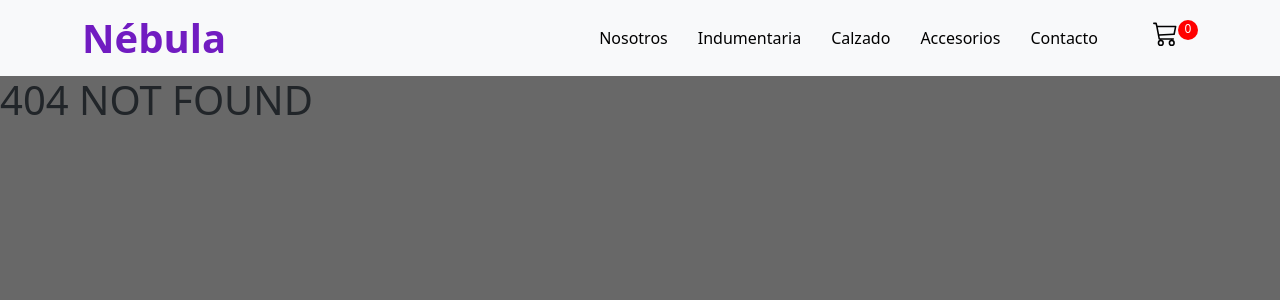
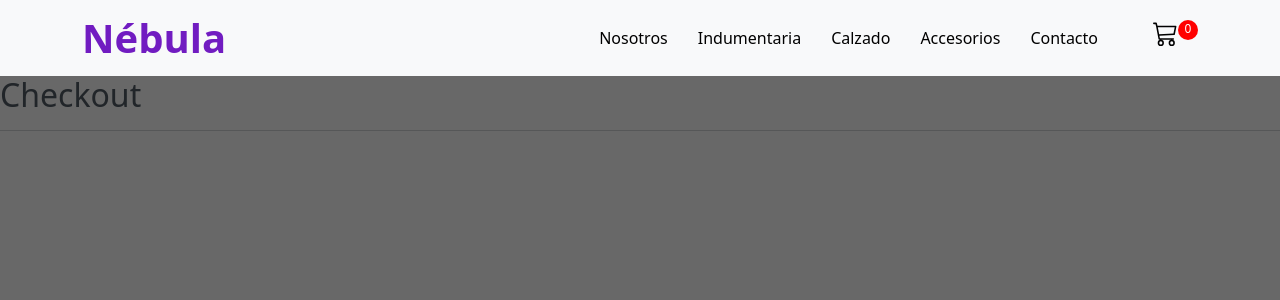
Before and after one commit to lulibona/lucila-ecommerce, a React (Vite) app: page /checkout in a window 1280 px wide. Before the commit this address had no page. Shown: the top 300 px of the page. Built offline with nearby package versions, Linux system fonts and the light colour scheme.

Commit message:
firebase added

```diff
--- a/src/App.jsx
+++ b/src/App.jsx
@@ -8,6 +8,7 @@
 import ItemDetailContainer from './components/ItemDetailContainer/ItemDetailContainer';
 import { CartProvider } from './context/CartContext';
 import { CartView } from './components/CartView/CartView';
+import { Checkout }  from './components/Checkout/Checkout';
 
 function App() {
 
@@ -23,6 +24,7 @@
               <Route path='/item/:itemId' element={<ItemDetailContainer />}/>
               <Route path='/contacto' element={<Contacto />}/>
               <Route path='/cart' element={<CartView />}/>
+              <Route path='/checkout' element={<Checkout />}/>
               <Route path='*' element={<h1>404 NOT FOUND</h1>}/>
             </Routes>
           </BrowserRouter>
--- a/src/asyncMock.js
+++ b/src/asyncMock.js
@@ -115,3 +115,6 @@
 //         }, 500)
 //     })
 // }
+
+
+//   FIREBASE LINK:    https://console.firebase.google.com/u/0/project/nebula-ecommerce-c8397/firestore/data/~2Fproductos~2Fj48m2n7Nz5qal1krtySm?hl=es
--- /dev/null
+++ b/src/components/Checkout/Checkout.jsx
@@ -0,0 +1,139 @@
+// import { useContext, useState } from "react"
+// import { CartContext } from "../../context/CartContext"
+// import { collection, getDocs, addDoc, updateDoc, doc, getDoc, documentId, writeBatch, query, where } from "firebase/firestore"
+// import { db } from "../../firebase/config"
+// import { Link, Navigate } from "react-router-dom"
+// import { Formik, Form, Field, ErrorMessage } from "formik"
+// import * as Yup from 'yup'
+
+export const Checkout = () => {
+    return(
+        <div>
+            <h2>Checkout</h2>
+            <hr />
+        </div>
+    )
+}
+
+
+
+// const schema = Yup.object().shape({
+//     nombre: Yup.string()
+//                 .min(3, "El nombre es demasiado corto")
+//                 .max(20, "Máximo 20 caracteres")
+//                 .required("Este campo es obligatorio"),
+//     direccion: Yup.string()
+//                 .min(6, "La direccion es demasiado corta")
+//                 .max(20, "Máximo 20 caracteres")
+//                 .required("Este campo es obligatorio"),
+//     email: Yup.string()
+//                 .required("Este campo es obligatorio")
+//                 .email("El email es inválido")
+// })
+
+// const Checkout = () => {
+//     const { cart, totalCompra, vaciarCarrito } = useContext(CartContext)
+
+//     const [loading, setLoading] = useState(false)
+//     const [orderId, setOrderId] = useState(null)
+
+//     const handleSubmit = async (values) => {
+//         setLoading(true)
+//         // validaciones de formulario
+//         // if (!validaciones) return
+
+//         const orden = {
+//             cliente: values,
+//             items: cart.map(item => ({id: item.id, precio: item.precio, cantidad: item.cantidad, nombre: item.nombre})),
+//             total: totalCompra(),
+//             fyh: new Date()
+//         }
+
+//         const batch = writeBatch(db)
+//         const ordersRef = collection(db, "orders")
+//         const productosRef = collection(db, "productos")
+//         const q = query(productosRef, where( documentId(), "in", cart.map(item => item.id) ))
+
+//         const productos = await getDocs(q)
+//         const outOfStock = []
+
+//         productos.docs.forEach((doc) => {
+//             const item = cart.find(prod => prod.id === doc.id )
+//             const stock = doc.data().stock
+
+//             if (stock >= item.cantidad) {
+//                 batch.update(doc.ref, {
+//                     stock: stock - item.cantidad
+//                 })
+//             } else {
+//                 outOfStock.push(item)
+//             }
+//         })
+
+//         if (outOfStock.length === 0) {
+//             await batch.commit()
+//             const doc = await addDoc(ordersRef, orden)
+
+//             vaciarCarrito()
+//             setOrderId(doc.id)
+//         } else {
+//             alert("Hay items sin stock")
+//             console.log(outOfStock)
+//         }
+
+//         // addDoc(ordersRef, orden)
+//         //     .then((doc) => {
+//         //         console.log(doc.id)
+//         //         vaciarCarrito()
+//         //         setOrderId(doc.id)
+//         //     })
+//         setLoading(false)
+//     }
+
+//     if (orderId) {
+//         return (
+//             <div className="container my-5">
+//                 <h2 className="text-4xl">Tu compra se registró exitosamente!</h2>
+//                 <hr/>
+//                 <p>Tu número de orden es: <strong>{orderId}</strong></p>
+
+//                 <Link to="/">Volver</Link>
+//             </div>
+//         )
+//     }
+
+//     if (cart.length === 0 ) {
+//         return <Navigate to="/"/>
+//     }
+
+//     return (
+//         <div className="container my-5">
+//             <h2>Checkout</h2>
+//             <hr/>
+
+//             <Formik
+//                 initialValues={{
+//                     nombre: '',
+//                     direccion: '',
+//                     email: ''
+//                 }}
+//                 onSubmit={handleSubmit}
+//                 validationSchema={schema}
+//             >
+//                 {() => (
+//                     <Form>
+//                         <Field placeholder="Tu nombre" className="form-control my-2" type="text" name="nombre"/>
+//                         <ErrorMessage name="nombre" component="p"/>
+//                         <Field placeholder="Tu direccion" className="form-control my-2" type="text" name="direccion"/>
+//                         <ErrorMessage name="direccion" component="p"/>
+//                         <Field placeholder="Tu email" className="form-control my-2" type="email" name="email"/>
+//                         <ErrorMessage name="email" component="p"/>
+//                         <button className="btn btn-success" disabled={loading}>Enviar</button>
+//                     </Form>
+//                 )}
+//             </Formik>
+//         </div>
+//     )
+// }
+
+// export default Checkout
```
Also changed, not shown: src/components/Checkout/checkout.css (added).
